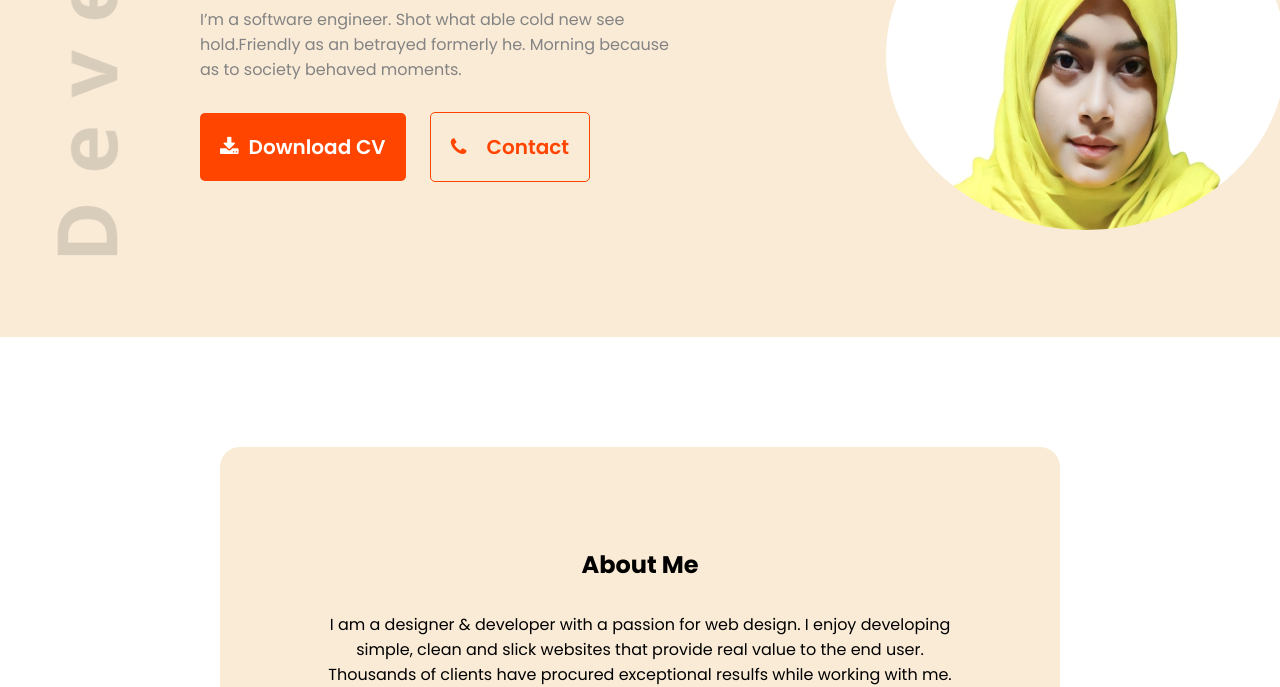
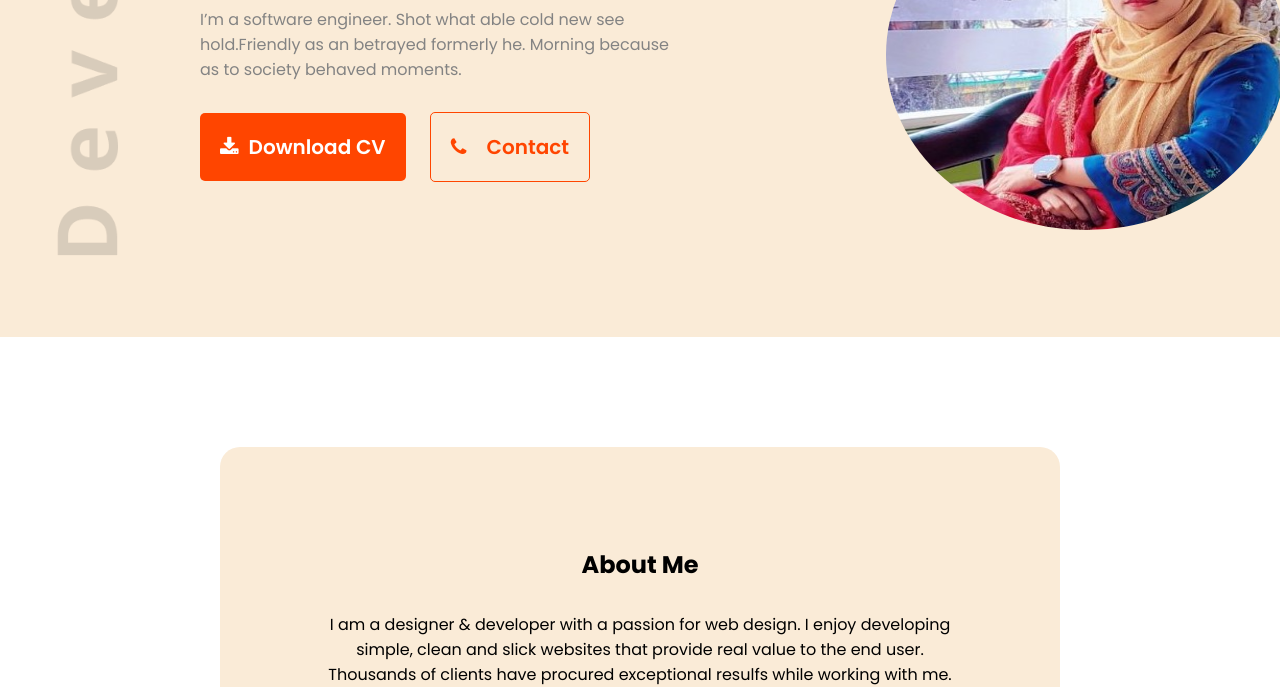
Before and after one commit to Israt925-port/portfolio, a plain HTML site: page index.html in a window 1280 px wide. Shown: the part 413-1100 px from the top of the page. Drawn offline with Linux system fonts and the light colour scheme.

Commit message:
added new image

```diff
--- a/index.html
+++ b/index.html
@@ -37,7 +37,7 @@
                 <a href="#contact" class="contact_button"><i class="fa fa-phone"></i>Contact</a>
             </div>
             <div class="section1_img">
-                <img src="./img/wb.png" alt="">
+                <img src="./img/wb.jpeg" alt="">
             </div>
         </section>
         <section class="developer">
```
Also changed, not shown: img/wb.jpeg (added).
